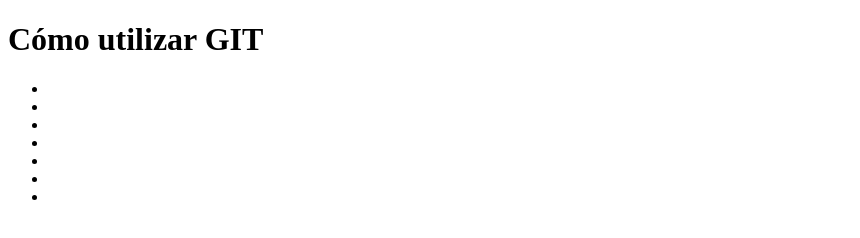
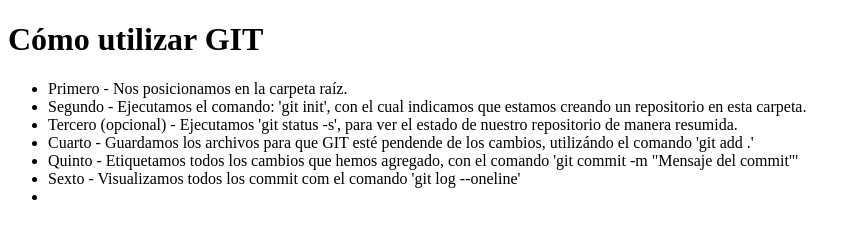
Before and after one commit to AlanWegner/aprendiendo-git-y-github, a plain HTML site: page index.html in a window 1280 px wide. Shown: the whole page, without its empty margins (0-860 px from the left). Drawn offline with Linux system fonts and the light colour scheme.

Commit message:
agregando pasos a seguir sobre los comandos

```diff
--- a/index.html
+++ b/index.html
@@ -8,12 +8,12 @@
 <body>
     <h1>Cómo utilizar GIT</h1>
     <ul>
-        <li></li>
-        <li></li>
-        <li></li>
-        <li></li>
-        <li></li>
-        <li></li>
+        <li>Primero - Nos posicionamos en la carpeta raíz.</li>
+        <li>Segundo - Ejecutamos el comando: 'git init', con el cual indicamos que estamos creando un repositorio en esta carpeta.</li>
+        <li>Tercero (opcional) - Ejecutamos 'git status -s', para ver el estado de nuestro repositorio de manera resumida.</li>
+        <li>Cuarto - Guardamos los archivos para que GIT esté pendende de los cambios, utilizándo el comando 'git add .'</li>
+        <li>Quinto - Etiquetamos todos los cambios que hemos agregado, con el comando 'git commit -m "Mensaje del commit"'</li>
+        <li>Sexto - Visualizamos todos los commit com el comando 'git log --oneline'</li>
         <li></li>
     </ul>
 </body>
```
